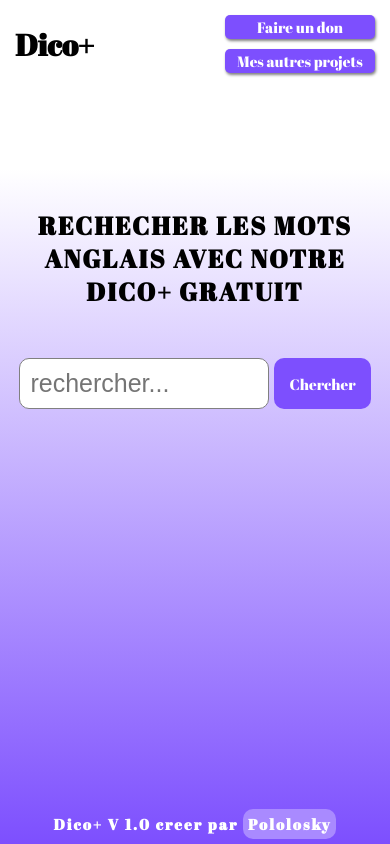
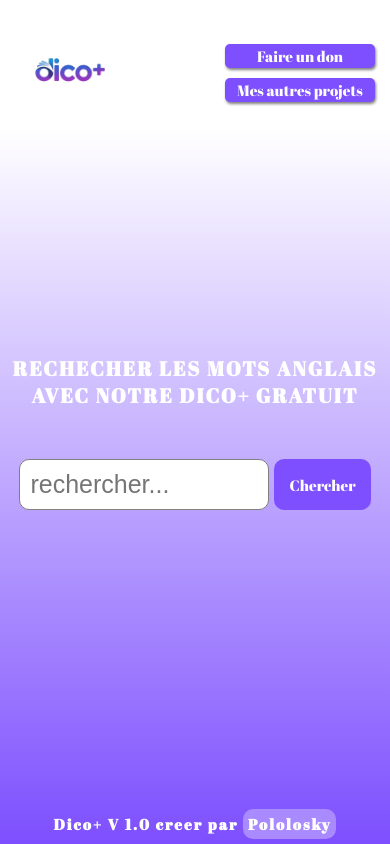
Before and after one commit to pololosky/Dictionnaire, a plain HTML site: page index.html in a window 390 px wide. Drawn offline with Linux system fonts and the light colour scheme; a web font is replaced by a local one.

Commit message:
modif generale 05

```diff
--- a/dico.css
+++ b/dico.css
@@ -33,8 +33,12 @@ header {
   align-items: center;
   padding: 15px;
 }
-.droite {
+.droite{
   font-size: 20px;
+}
+.droite img{
+  width: 150px;
+  height: auto;
 }
 .gauche {
   display: flex;
@@ -191,12 +195,12 @@ footer a {
   body {
   background: linear-gradient(
     180deg,
-    var(--var-blanc) 20%,
+    var(--var-blanc) 15%,
     var(--var-back1) 100%
   );
 }
-  .droite {
-    font-size: 15px;
+  .droite img{
+    width: 110px;
   }
   .gauche {
     gap: 10px;
@@ -209,10 +213,11 @@ footer a {
   justify-content: center;
 }
 .titre {
-  margin-top: -20vh;
-  font-size: 25px;
+  /* margin-top: -20vh; */
+  font-size: 20px;
   text-align: center;
   letter-spacing: 2px;
+  color: var(--var-blanc);
 }
 .rechecher .form {
   display: flex;
--- a/index.html
+++ b/index.html
@@ -4,12 +4,13 @@
     <meta charset="UTF-8" />
     <meta name="viewport" content="width=device-width, initial-scale=1.0" />
     <link rel="stylesheet" href="dico.css" />
+    <link rel="icon" href="/images/logo.png">
     <title>Dico+</title>
   </head>
   <body>
     <header>
       <div class="droite">
-        <h1>Dico+</h1>
+        <img src="/images/logo.png" alt="logo">
       </div>
       <div class="gauche">
         <a href="https://buy.stripe.com/test_eVqdR9gACaTq81z29tcs800"
```
Also changed, not shown: images/logo.png (added).
